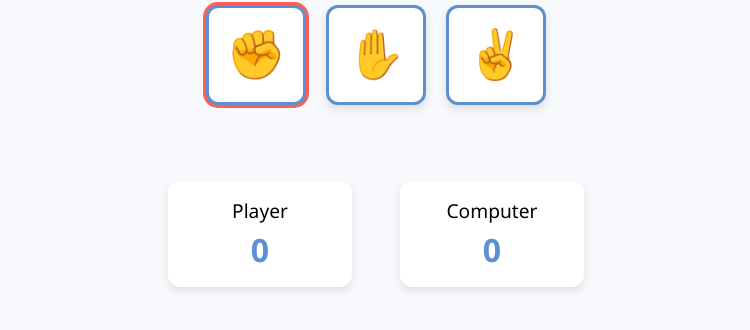
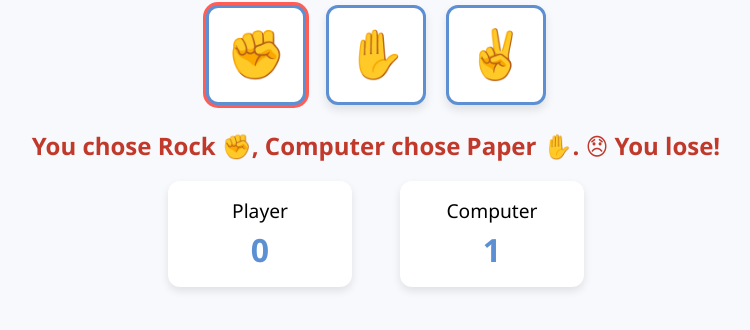
Before and after one commit to aiswarya25/Micro-IT-Project, a plain HTML site: page project2/index.html in a window 1280 px wide. Both pictures are taken after a click on the button "Rock". Shown: the part 314-644 px from the top of the page, without its empty margins (264-1014 px from the left). Drawn offline with Linux system fonts and the light colour scheme.

Commit message:
Backend scorecard corrections

```diff
--- a/project2/index.html
+++ b/project2/index.html
@@ -76,7 +76,15 @@
     text-align: center;
   }
 
-
+  #result.win {
+    color: var(--color-win);
+  }
+  #result.lose {
+    color: var(--color-lose);
+  }
+  #result.draw {
+    color: var(--color-draw);
+  }
 
   #scoreboard {
     display: flex;
@@ -145,6 +153,80 @@
     </div>
   </div>
 
+  <script>
+    (() => {
+      const choices = ['rock', 'paper', 'scissors'];
+      const choiceButtons = document.querySelectorAll('.choice-btn');
+      const resultEl = document.getElementById('result');
+      const playerScoreEl = document.getElementById('player-score');
+      const computerScoreEl = document.getElementById('computer-score');
 
+      let playerScore = 0;
+      let computerScore = 0;
+
+      function getRandomChoice() {
+        return choices[Math.floor(Math.random() * choices.length)];
+      }
+
+      function determineWinner(player, computer) {
+        if (player === computer) return 'draw';
+        if (
+          (player === 'rock' && computer === 'scissors') ||
+          (player === 'scissors' && computer === 'paper') ||
+          (player === 'paper' && computer === 'rock')
+        ) {
+          return 'win';
+        }
+        return 'lose';
+      }
+
+      function capitalize(word) {
+        return word.charAt(0).toUpperCase() + word.slice(1);
+      }
+
+      function updateScoreboard() {
+        playerScoreEl.textContent = playerScore;
+        computerScoreEl.textContent = computerScore;
+      }
+
+      function displayResult(player, computer, outcome) {
+        const playerEmoji = {
+          rock: '✊',
+          paper: '✋',
+          scissors: '✌️'
+        };
+
+        const message = `You chose ${capitalize(player)} ${playerEmoji[player]}, Computer chose ${capitalize(computer)} ${playerEmoji[computer]}.`;
+        let resultText = '';
+        switch(outcome) {
+          case 'win':
+            resultText = `🎉 You win!`;
+            resultEl.className = 'win';
+            playerScore++;
+            break;
+          case 'lose':
+            resultText = `😞 You lose!`;
+            resultEl.className = 'lose';
+            computerScore++;
+            break;
+          case 'draw':
+            resultText = `😐 It's a draw!`;
+            resultEl.className = 'draw';
+            break;
+        }
+        updateScoreboard();
+        resultEl.textContent = `${message} ${resultText}`;
+      }
+
+      choiceButtons.forEach(button => {
+        button.addEventListener('click', () => {
+          const playerChoice = button.getAttribute('data-choice');
+          const computerChoice = getRandomChoice();
+          const outcome = determineWinner(playerChoice, computerChoice);
+          displayResult(playerChoice, computerChoice, outcome);
+        });
+      });
+    })();
+  </script>
 </body>
 </html>
```
